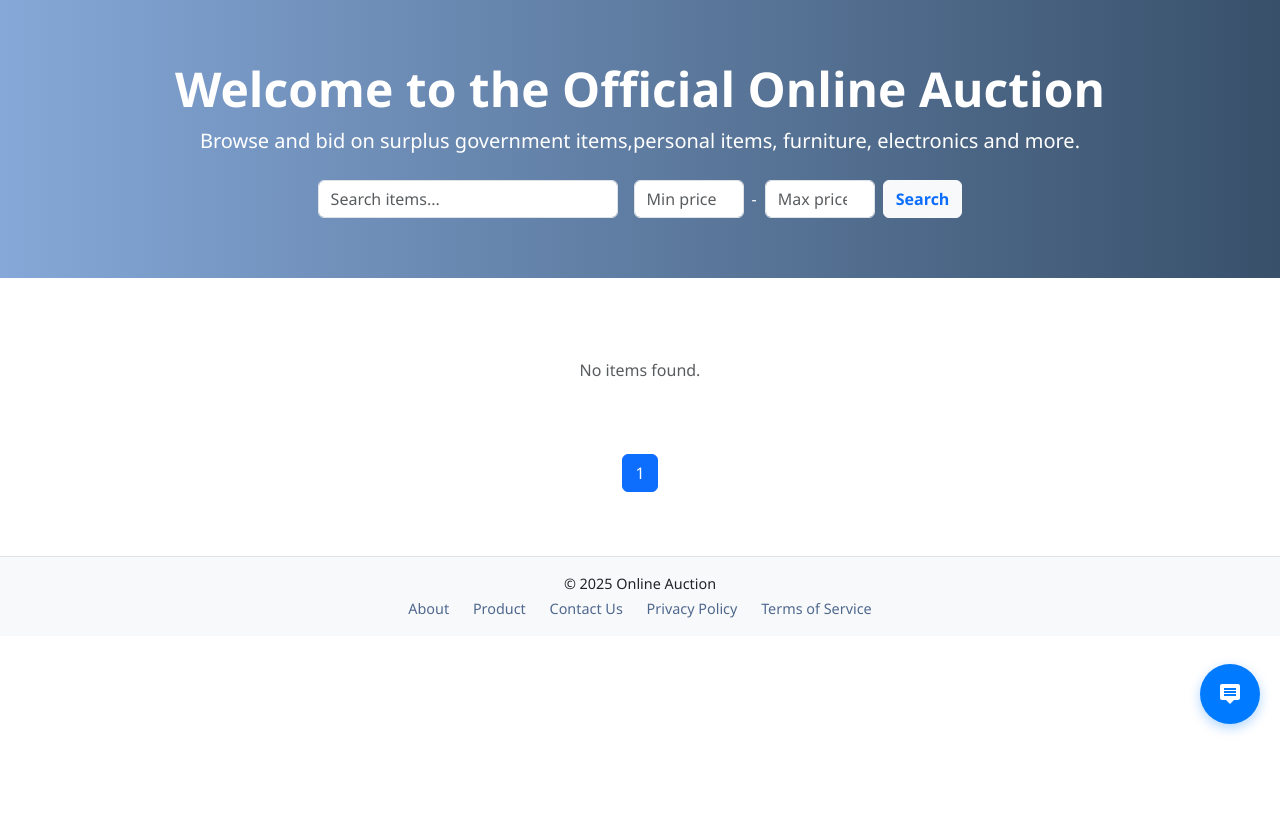
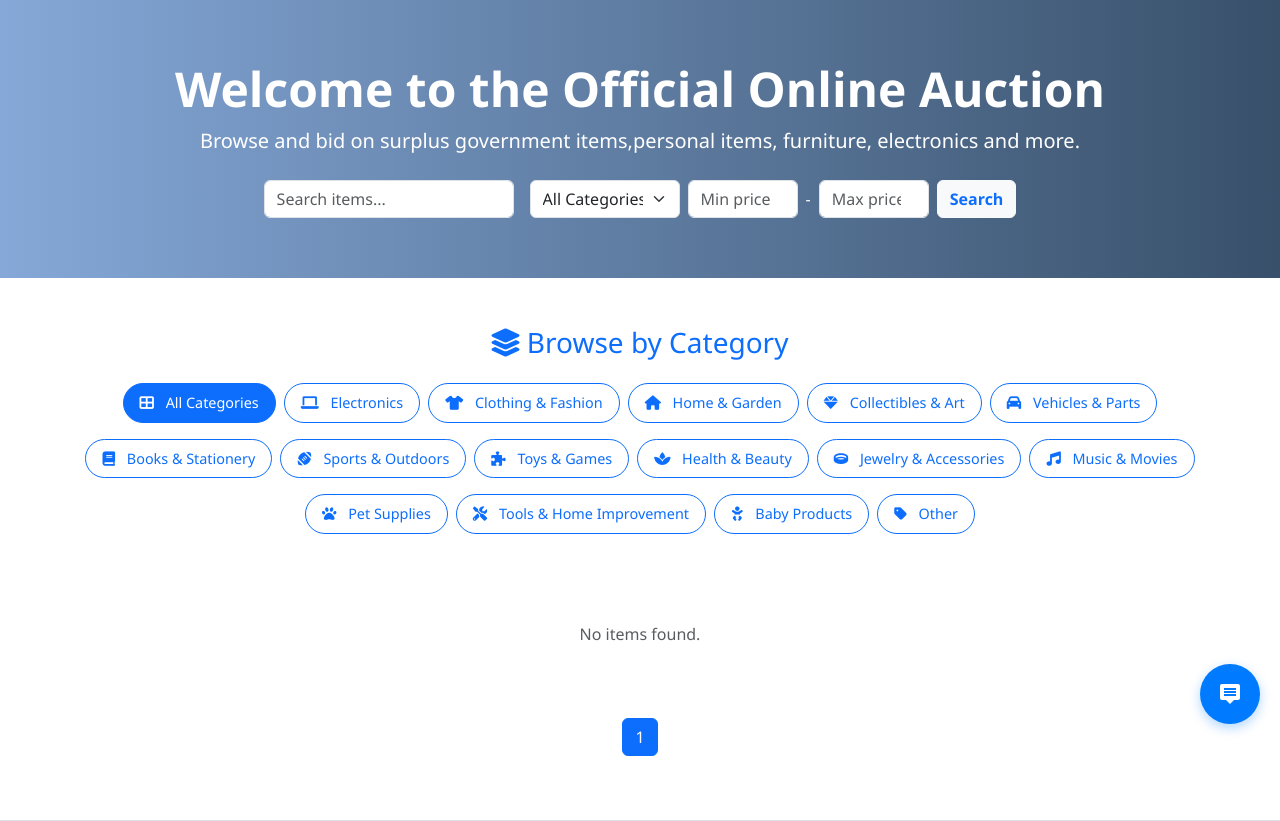
Before and after one commit to Namrata023/onlineauction, a Django app: page / in a window 1280 px wide. Shown: the part 56-877 px from the top of the page. Before the commit the page ends 789 px from the top, so only its background shows below. Run offline with Django 5.2, Linux system fonts and the light colour scheme; data that the repository does not hold is empty.

Commit message:
add category based search and navigation

```diff
--- a/myapp/templates/base.html
+++ b/myapp/templates/base.html
@@ -29,7 +29,7 @@
       }
 
       .search-box {
-        max-width: 800px;
+        max-width: 900px;
         margin: 0 auto;
       }
 
@@ -39,8 +39,10 @@
           align-items: stretch !important;
         }
 
-        .search-box input {
+        .search-box input,
+        .search-box select {
           max-width: 100%;
+          width: 100% !important;
           margin-bottom: 10px;
         }
 
@@ -66,6 +68,35 @@
 
       .card:hover {
         transform: scale(1.02);
+      }
+
+      /* Category Buttons Styling */
+      .category-buttons .btn {
+        transition: all 0.3s ease;
+        font-size: 0.9rem;
+        padding: 0.5rem 1rem;
+        border-radius: 25px;
+        font-weight: 500;
+      }
+
+      .category-buttons .btn:hover {
+        transform: translateY(-2px);
+        box-shadow: 0 4px 8px rgba(0, 0, 0, 0.2);
+      }
+
+      .category-buttons .btn i {
+        margin-right: 0.5rem;
+      }
+
+      @media (max-width: 768px) {
+        .category-buttons .btn {
+          font-size: 0.8rem;
+          padding: 0.4rem 0.8rem;
+        }
+
+        .category-buttons .btn i {
+          margin-right: 0.3rem;
+        }
       }
       .card-body {
   border-top: 1px solid #f1f1f1;
@@ -202,7 +233,15 @@
         <form method="get" action="{% url 'home' %}" class="search-box">
           <div class="d-flex justify-content-center align-items-center flex-wrap gap-2 mt-4">
             <!-- Search Input -->
-            <input type="text" name="q" placeholder="Search items..." class="form-control me-2" value="{{ query|default:'' }}" style="max-width: 300px;">
+            <input type="text" name="q" placeholder="Search items..." class="form-control me-2" value="{{ query|default:'' }}" style="max-width: 250px;">
+
+            <!-- Category Filter -->
+            <select name="category" class="form-select" style="width: 150px;">
+              <option value="all" {% if not category or category == 'all' %}selected{% endif %}>All Categories</option>
+              {% for value, label in category_choices %}
+                <option value="{{ value }}" {% if category == value %}selected{% endif %}>{{ label }}</option>
+              {% endfor %}
+            </select>
 
             <!-- Price Range Inputs -->
             <div class="d-flex align-items-center gap-2">
@@ -220,6 +259,58 @@
             No items found for "<strong>{{ query }}</strong>". Please try another search.
           </div>
         {% endif %}
+      </div>
+    </section>
+
+    <!-- Category Filter Buttons -->
+    <section class="container my-5">
+      <div class="text-center mb-4">
+        <h3 class="mb-4 text-primary">
+          <i class="fas fa-layer-group"></i> Browse by Category
+        </h3>
+        <div class="d-flex flex-wrap justify-content-center gap-2 category-buttons">
+          <!-- All Categories Button -->
+          <a href="{% url 'home' %}" class="btn {% if not category or category == 'all' %}btn-primary{% else %}btn-outline-primary{% endif %} mb-2">
+            <i class="fas fa-th-large"></i> All Categories
+          </a>
+
+          {% for value, label in category_choices %}
+            <a href="{% url 'home' %}?category={{ value }}" class="btn {% if category == value %}btn-primary{% else %}btn-outline-primary{% endif %} mb-2">
+              {% if value == 'electronics' %}
+                <i class="fas fa-laptop"></i>
+              {% elif value == 'clothing' %}
+                <i class="fas fa-tshirt"></i>
+              {% elif value == 'home_garden' %}
+                <i class="fas fa-home"></i>
+              {% elif value == 'collectibles' %}
+                <i class="fas fa-gem"></i>
+              {% elif value == 'vehicles' %}
+                <i class="fas fa-car"></i>
+              {% elif value == 'books' %}
+                <i class="fas fa-book"></i>
+              {% elif value == 'sports' %}
+                <i class="fas fa-football-ball"></i>
+              {% elif value == 'toys' %}
+                <i class="fas fa-puzzle-piece"></i>
+              {% elif value == 'health_beauty' %}
+                <i class="fas fa-spa"></i>
+              {% elif value == 'jewelry' %}
+                <i class="fas fa-ring"></i>
+              {% elif value == 'music_movies' %}
+                <i class="fas fa-music"></i>
+              {% elif value == 'pet_supplies' %}
+                <i class="fas fa-paw"></i>
+              {% elif value == 'tools_home_improvement' %}
+                <i class="fas fa-tools"></i>
+              {% elif value == 'baby_products' %}
+                <i class="fas fa-baby"></i>
+              {% else %}
+                <i class="fas fa-tag"></i>
+              {% endif %}
+              {{ label }}
+            </a>
+          {% endfor %}
+        </div>
       </div>
     </section>
 
--- a/myapp/views.py
+++ b/myapp/views.py
@@ -30,6 +30,7 @@ def home(request):
     query = request.GET.get('q')
     min_price = request.GET.get('min_price')
     max_price = request.GET.get('max_price')
+    category = request.GET.get('category')
 
     # Start with all items
     items = Item.objects.all()
@@ -56,6 +57,10 @@ def home(request):
         except ValueError:
             pass
 
+    # Apply category filter
+    if category and category != 'all':
+        items = items.filter(category=category)
+
     items = items.distinct()
     query = query or ''
     paginator = Paginator(items, 12)  # Show 12 items per page
@@ -68,11 +73,18 @@ def home(request):
     recent_items = get_recently_added_items(6)
 
     no_results = query and not items.exists()
+
+    # Get category choices for the filter dropdown
+    from .models import Item as ItemModel
+    category_choices = ItemModel.CATEGORY_CHOICES
+
     return render(request, 'base.html', {
         'items': page_obj,
         'query': query,
         'min_price': min_price or '',
         'max_price': max_price or '',
+        'category': category or '',
+        'category_choices': category_choices,
         'no_results': no_results,
         'popular_items': popular_items,
         'recommended_items': recommended_items,
```
